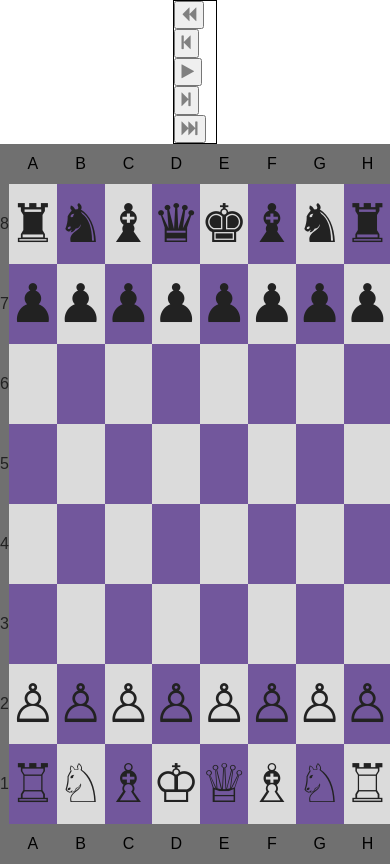
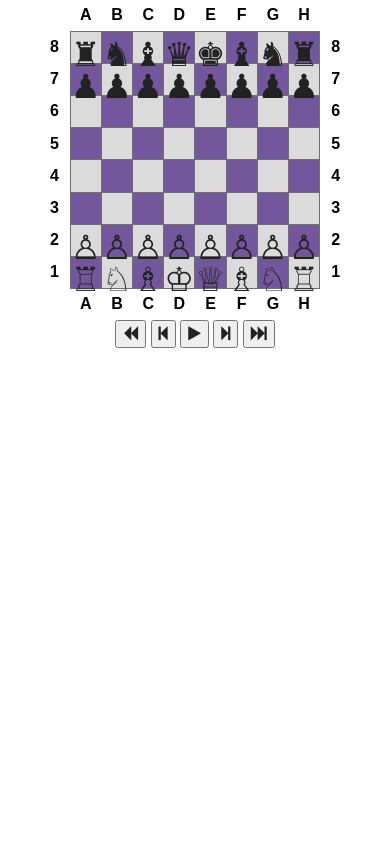
Before and after one commit to cmauban/TIY-Chessboard, a website: page index.html in a window 390 px wide. Drawn offline with nearby package versions, Linux system fonts and the light colour scheme; files that its build step writes are made by us from their sources.

Commit message:
fixed chessboard. responsive but icons are not centered on square. position is not absolute

```diff
--- a/index.html
+++ b/index.html
@@ -16,161 +16,151 @@
     </head>
     <body>
 
-      <tbody>
+
+
+     <main class="container">
       <table class="chessboard">
-        <section>
+        <thead>
         <tr class="border"> <!---TOP BORDER ROW---->
-          <td bgcolor="#707070" width="40"></td>
-          <td>A</td>
-          <td>B</td>
-          <td>C</td>
-          <td>D</td>
-          <td>E</td>
-          <td>F</td>
-          <td>G</td>
-          <td>H</td>
-          <td bgcolor="#707070" width="40"></td>
+          <td></td>
+          <th>A</th>
+          <th>B</th>
+          <th>C</th>
+          <th>D</th>
+          <th>E</th>
+          <th>F</th>
+          <th>G</th>
+          <th>H</th>
+          <td></td>
         </tr>
-      </section>
-      <section class="board">
+      </thead>
+      <tfoot>
+        <tr class="border"> <!---BOTTOM BORDER ROW---->
+          <td></td>
+          <th>A</th>
+          <th>B</th>
+          <th>C</th>
+          <th>D</th>
+          <th>E</th>
+          <th>F</th>
+          <th>G</th>
+          <th>H</th>
+          <td></td>
+        </tr>
+      </tfoot>
+        <tbody>
         <tr class="row-8"> <!---ROW 8 OF CHESSBOARD---->
-          <td bgcolor="#707070">8</td>
-          <td id="A8" class="light bprook"></td>
-          <td id="B8" class="dark bpknight"></td>
-          <td id="C8" class="light bpbishop"></td>
-          <td id="D8" class="dark bpqueen"></td>
-          <td id="E8" class="light bpking"></td>
-          <td id="F8" class="dark bpbishop"></td>
-          <td id="G8" class="light bpknight"></td>
-          <td id="H8" class="dark bprook"></td>
-          <td bgcolor="#707070" width="40">8</td>
+          <th>8</th>
+          <td class="light bprook"></td>
+          <td class="dark bpknight"></td>
+          <td class="light bpbishop"></td>
+          <td class="dark bpqueen"></td>
+          <td class="light bpking"></td>
+          <td class="dark bpbishop"></td>
+          <td class="light bpknight"></td>
+          <td class="dark bprook"></td>
+          <th>8</th>
         </tr>
-      </section>
-      <section class="board">
         <tr class="row-7"> <!---ROW 7---->
-          <td bgcolor="#707070">7</td>
-          <td id="A7" class="dark bppawn"></td>
-          <td id="B7" class="light bppawn"></td>
-          <td id="C7" class="dark bppawn"></td>
-          <td id="D7" class="light bppawn"></td>
-          <td id="E7" class="dark bppawn"></td>
-          <td id="F7" class="light bppawn"></td>
-          <td id="G7" class="dark bppawn"></td>
-          <td id="H7" class="light bppawn"></td>
-          <td bgcolor="#707070" width="40">7</td>
+          <th>7</th>
+          <td class="dark bppawn"></td>
+          <td class="light bppawn"></td>
+          <td class="dark bppawn"></td>
+          <td class="light bppawn"></td>
+          <td class="dark bppawn"></td>
+          <td class="light bppawn"></td>
+          <td class="dark bppawn"></td>
+          <td class="light bppawn"></td>
+          <th>7</th>
         </tr>
-      </section>
-      <section class="board">
         <tr class="row-6"> <!---ROW 6 OF CHESSBOARD---->
-          <td bgcolor="#707070">6</td>
-          <td id="A6" class="light"></td>
-          <td id="B6" class="dark"></td>
-          <td id="C6" class="light"></td>
-          <td id="D6" class="dark"></td>
-          <td id="E6" class="light"></td>
-          <td id="F6" class="dark"></td>
-          <td id="G6" class="light"></td>
-          <td id="H6" class="dark"></td>
-          <td bgcolor="#707070" width="40">6</td>
+          <th>6</th>
+          <td class="light"></td>
+          <td class="dark"></td>
+          <td class="light"></td>
+          <td class="dark"></td>
+          <td class="light"></td>
+          <td class="dark"></td>
+          <td class="light"></td>
+          <td class="dark"></td>
+          <th>6</th>
         </tr>
-        </section>
-        <section class="board">
         <tr class="row-5">
-          <td bgcolor="#707070">5</td>
-          <td id="A5" class="dark"></td>
-          <td id="B5"class="light"></td>
-          <td id="C5" class="dark"></td>
-          <td id="D5" class="light"></td>
-          <td id="E5" class="dark"></td>
-          <td id="F5" class="light"></td>
-          <td id="G5" class="dark"></td>
-          <td id="H5" class="light"></td>
-          <td bgcolor="#707070" width="40">5</td>
+          <th>5</th>
+          <td class="dark"></td>
+          <td class="light"></td>
+          <td class="dark"></td>
+          <td class="light"></td>
+          <td class="dark"></td>
+          <td class="light"></td>
+          <td class="dark"></td>
+          <td class="light"></td>
+          <th>5</th>
         </tr>
-        </section>
-        <section class="board">
         <tr class="row-4">
-          <td bgcolor="#707070">4</td>
-          <td id="A4" class="light"></td>
-          <td id="B4" class="dark"></td>
-          <td id="C4" class="light"></td>
-          <td id="D4" class="dark"></td>
-          <td id="E4" class="light"></td>
-          <td id="F4" class="dark"></td>
-          <td id="G4" class="light"></td>
-          <td id="H4" class="dark"></td>
-          <td bgcolor="#707070" width="40">4</td>
+          <th>4</th>
+          <td class="light"></td>
+          <td class="dark"></td>
+          <td class="light"></td>
+          <td class="dark"></td>
+          <td class="light"></td>
+          <td class="dark"></td>
+          <td class="light"></td>
+          <td class="dark"></td>
+          <th>4</th>
         </tr>
-        </section>
-        <section class="board">
         <tr class="row-3">
-          <td bgcolor="#707070">3</td>
-          <td id="A3" class="dark"></td>
-          <td id="B3" class="light"></td>
-          <td id="C3" class="dark"></td>
-          <td id="D3" class="light"></td>
-          <td id="E3" class="dark"></td>
-          <td id="F3" class="light"></td>
-          <td id="G3" class="dark"></td>
-          <td id="H3" class="light"></td>
-          <td bgcolor="#707070" width="40">3</td>
+          <th>3</th>
+          <td class="dark"></td>
+          <td class="light"></td>
+          <td class="dark"></td>
+          <td class="light"></td>
+          <td class="dark"></td>
+          <td class="light"></td>
+          <td class="dark"></td>
+          <td class="light"></td>
+          <th>3</th>
         </tr>
-        </section>
-        <section class="board">
         <tr class="row-2">
-          <td bgcolor="#707070">2</td>
-          <td id="A2" class="light wppawn"></td>
-          <td id="B2" class="dark wppawn"></td>
-          <td id="C2" class="light wppawn"></td>
-          <td id="D2" class="dark wppawn"></td>
-          <td id="E2" class="light wppawn"></td>
-          <td id="F2" class="dark wppawn"></td>
-          <td id="G2" class="light wppawn"></td>
-          <td id="H2" class="dark wppawn"></td>
-          <td bgcolor="#707070" width="40">2</td>
+          <th>2</th>
+          <td class="light wppawn"></td>
+          <td class="dark wppawn"></td>
+          <td class="light wppawn"></td>
+          <td class="dark wppawn"></td>
+          <td class="light wppawn"></td>
+          <td class="dark wppawn"></td>
+          <td class="light wppawn"></td>
+          <td class="dark wppawn"></td>
+          <th>2</th>
         </tr>
-        </section>
-        <section class="board">
         <tr class="row-1">
-          <td bgcolor="#707070">1</td>
-          <td id="A1" class="dark wprook"></td>
-          <td id="B1" class="light wpknight"></td>
-          <td id="C1" class="dark wpbishop"></td>
-          <td id="D1" class="light wpking"></td>
-          <td id="E1" class="dark wpqueen"></td>
-          <td id="F1" class="light wpbishop"></td>
-          <td id="G1" class="dark wpknight"></td>
-          <td id="H1" class="light wprook"></td>
-          <td bgcolor="#707070" width="40">1</td>
+          <th>1</th>
+          <td class="dark wprook"></td>
+          <td class="light wpknight"></td>
+          <td class="dark wpbishop"></td>
+          <td class="light wpking"></td>
+          <td class="dark wpqueen"></td>
+          <td class="light wpbishop"></td>
+          <td class="dark wpknight"></td>
+          <td class="light wprook"></td>
+          <th>1</th>
         </tr>
-        </section>
-        <tr class="border"> <!---BOTTOM BORDER ROW---->
-          <td bgcolor="#707070"></td>
-          <td>A</td>
-          <td>B</td>
-          <td>C</td>
-          <td>D</td>
-          <td>E</td>
-          <td>F</td>
-          <td>G</td>
-          <td>H</td>
-          <td bgcolor="#707070" width="40"></td>
-        </tr>
+
       </tbody>
+      </table>
 
-        <tfoot>
-          <section class="buttons">
+        <nav class="buttons">
           <button id="reset"><i class="fa fa-backward"></i></button>
           <button id="previous"><i class="fa fa-step-backward"></i></button>
           <button id="play/pause"><i class="fa fa-play"></i></button>
           <button id="next"><i class="fa fa-step-forward"></i></button>
           <button id="fast-forward"><i class="fa fa-fast-forward"></i></button>
-        </section>
-        </tfoot>
+        </nav>
 
 
-      </table>
 
+
+    </main> <!---END OF CONTAINER--->
 
 
 
--- a/scss/main.scss
+++ b/scss/main.scss
@@ -94,26 +94,62 @@ textarea {
 /* ==========================================================================
    Author's custom styles
    ========================================================================== */
-   .chessboard {
-     margin-left: auto;
-     margin-right: auto;
+
+   .container {
+     margin: 0 10%;
+     width: auto;
    }
 
-   .border {
-     width: 40px;
-     height: 40px;
+   .chessboard {
+     width: 100%;
+   }
+
+
+   td {
+     width: 10%;
+     padding-bottom: 10%;
+   }
+
+   tbody td {
+     border: 0.1em solid #707070;
+    //  text-align: center;
+    //  color: #000000;
+
+          &::before {
+           text-align: center;
+           font-size: 25pt;
+           position: absolute;
+            // top: 0;
+            // right: 0;
+            // bottom: 0;
+            // left: 0;
+
+         }
+}
+
+
+   th {
+     border: .5% solid #707070;
      text-align: center;
-     background-color: #707070;
      color: #000000;
    }
 
-   .row-8, .row-7, .row-6, .row-5, .row-4, .row-3, .row-2, .row-1 {
-     height: 80px;
+   nav {
      text-align: center;
+
+      button {
+        // position: absolute;
+        // top: 20px;
+      }
    }
 
+  //  .row-8, .row-7, .row-6, .row-5, .row-4, .row-3, .row-2, .row-1 {
+  //    height: 80px;
+  //    text-align: center;
+  //  }
+
    .light, .dark {
-     width: 80px;
+    //  width: 80px;
    }
 
    .light {
@@ -126,77 +162,60 @@ textarea {
 
 
 
+   .bpqueen::before {
+     content: "\265b";
+   }
+
    .bprook::before {
      content: "\265c";
-     font-size: 40pt;
    }
 
    .bpknight::before {
      content: "\265e";
-     font-size: 40pt;
    }
 
    .bpbishop::before {
      content: "\265d";
-     font-size: 40pt;
    }
 
    .bpqueen::before {
      content: "\265b";
-     font-size: 40pt;
    }
 
    .bpking::before {
      content: "\265a";
-     font-size: 40pt;
    }
 
    .bppawn::before {
      content: "\265f";
-     font-size: 40pt;
    }
 
 
    .wprook::before { /* WHITE PIECES START */
      content: "\2656";
-     font-size: 40pt;
    }
 
    .wpknight::before {
      content: "\2658";
-     font-size: 40pt;
    }
 
    .wpbishop::before {
      content: "\2657";
-     font-size: 40pt;
    }
 
    .wpking::before {
      content: "\2654";
-     font-size: 40pt;
    }
 
    .wpqueen::before {
      content: "\2655";
-     font-size: 40pt;
    }
 
    .wppawn::before {
      content: "\2659";
-     font-size: 40pt;
    }
 
 
-
-
-   .buttons {
-     margin-left: auto;
-     margin-right: auto;
-     width: 11%;
-     color: gray;
-     border: 1px solid #000000;
-   }
 
 /* ==========================================================================
    Helper classes
```
